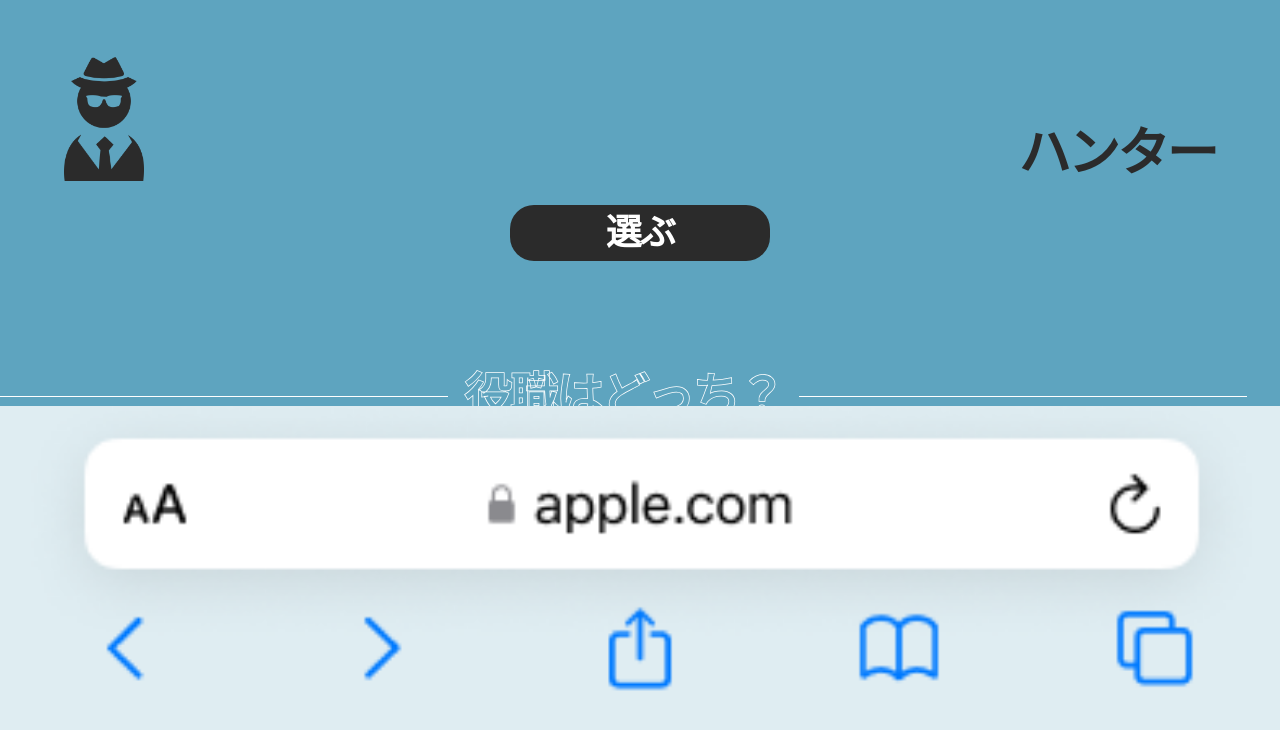
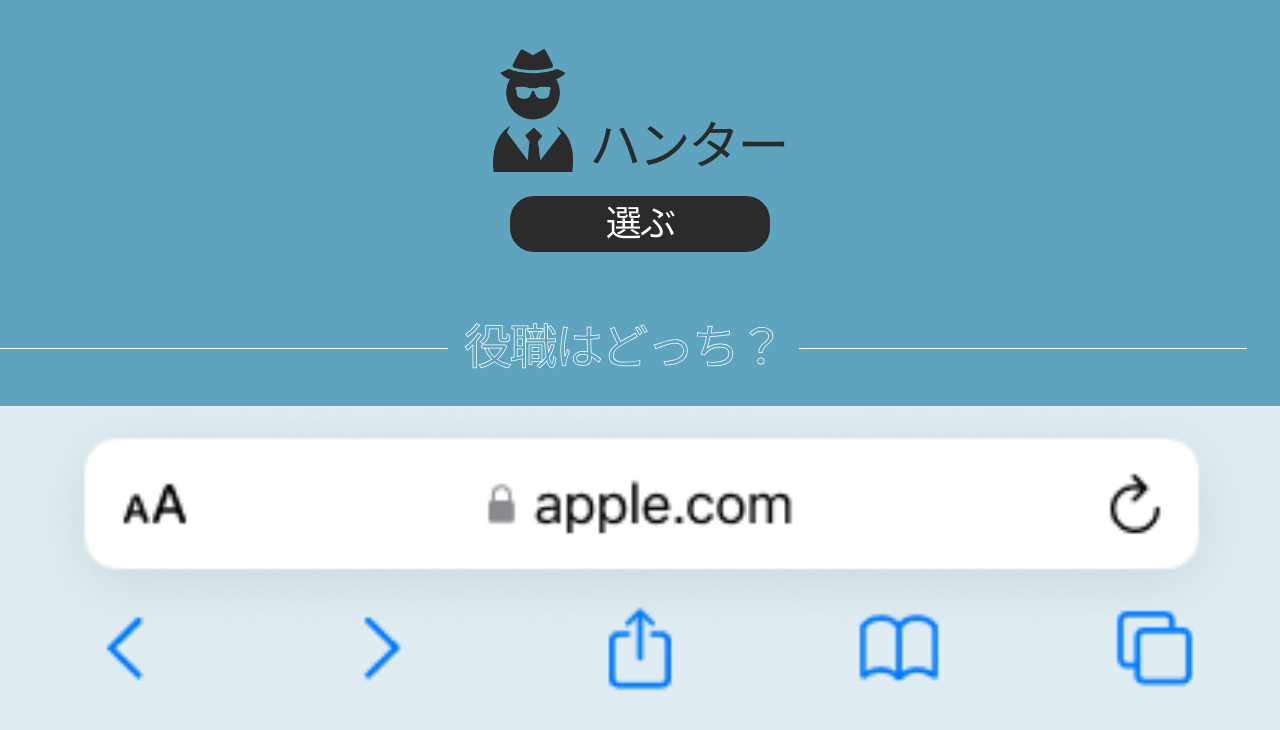
Before and after one commit to syumai6842/pairtag, a Next.js app: page /Entrance in a window 1280 px wide. Shown: the top 730 px of the page. Built offline with nearby package versions, Linux system fonts and the light colour scheme.

Commit message:
good hunter

```diff
--- a/app/Entrance/page.tsx
+++ b/app/Entrance/page.tsx
@@ -6,11 +6,11 @@ export default function Entrance() {
   return (
     <div
       key="entrance"
-      className="min-h-screen flex flex-col items-center justify-center translate-y-[-25vh]"
+      className="min-h-[86vh] flex flex-col items-center justify-center py-12 gap-[9vh]"
       style={{ backgroundColor: 'var(--primary)' }}
     >
-      <span className="font-bold tracking-tighter text-[#2B2B2B] text-[3.25rem] whitespace-nowrap ml-auto mr-16 translate-y-[135px]">ハンター</span>
-      <div className="flex items-center mb-6 self-start ml-16">
+      <div className="flex flex-col items-center">
+        <div className="flex items-end mb-6 justify-center">
           <div className="relative">
             <Image
               src="/img/hunter.png"
@@ -20,14 +20,35 @@ export default function Entrance() {
               priority
             />
           </div>
+          <span className="tracking-tighter text-[#2B2B2B] text-[3.25rem] whitespace-nowrap ml-4 leading-none">ハンター</span>
         </div>
-      <div className="bg-[#2B2B2B] text-white px-24 py-2 mb-48 rounded-3xl">
-        <p className="text-4xl font-bold tracking-tighter">選ぶ</p>
+        <div className="bg-[#2B2B2B] text-white px-24 py-2 rounded-3xl">
+          <p className="text-4xl tracking-tighter">選ぶ</p>
         </div>
-      <div className="flex items-center w-full whitespace-nowrap mt-[-10vh]">
+      </div>
+
+      <div className="flex items-center w-full whitespace-nowrap">
         <div className="h-[1px] bg-white w-[35vw]"></div>
-        <h1 className="text-5xl font-bold tracking-tighter text-transparent [-webkit-text-stroke:0.75px_white] mx-4">役職はどっち？</h1>
+        <h1 className="text-5xl tracking-tighter text-transparent [-webkit-text-stroke:0.75px_white] mx-4">役職はどっち？</h1>
         <div className="h-[1px] bg-white w-[35vw]"></div>
+      </div>
+
+      <div className="flex flex-col items-center">
+        <div className="flex items-end mb-6 justify-center gap-[4vw]">
+          <span className="tracking-tighter text-[#FFFFFF] text-[3.25rem] whitespace-nowrap leading-none">逃走者</span>
+          <div className="relative">
+            <Image
+              src="/img/tousousya.png"
+              alt="Tousousya"
+              width={135}
+              height={135}
+              priority
+            />
+          </div>
+        </div>
+        <div className="bg-[#FFFFFF] text-[#2B2B2B] px-24 py-2 rounded-3xl">
+          <p className="text-4xl tracking-tighter">選ぶ</p>
+        </div>
       </div>
     </div>
   );
--- a/app/globals.css
+++ b/app/globals.css
@@ -16,5 +16,5 @@
 body {
   color: var(--foreground);
   background: var(--primary);
-  font-family: Arial, Helvetica, sans-serif;
+  font-family: "nitalago-ruika", Arial, Helvetica, sans-serif;
 }
--- a/globals.css
+++ /dev/null
@@ -1,6 +0,0 @@
-@font-face {
-  font-family: 'NitaRound';
-  src: url('/fonts/NitaRound.ttf') format('truetype');
-  font-weight: normal;
-  font-style: normal;
-}
--- a/tailwind.config.js
+++ /dev/null
@@ -1,32 +0,0 @@
-/** @type {import('tailwindcss').Config} */
-module.exports = {
-  content: [
-    './pages/**/*.{js,ts,jsx,tsx,mdx}',
-    './components/**/*.{js,ts,jsx,tsx,mdx}',
-    './app/**/*.{js,ts,jsx,tsx,mdx}',
-  ],
-  theme: {
-    extend: {
-      keyframes: {
-        glow: {
-          '0%, 100%': {
-            'text-shadow': '0 0 10px rgb(234 179 8 / 80%)',
-            opacity: '1'
-          },
-          '50%': {
-            'text-shadow': '0 0 20px rgb(234 179 8 / 100%)',
-            opacity: '0.8'
-          },
-        }
-      },
-      animation: {
-        'glow-slow': 'glow 2s ease-in-out infinite',
-        'glow-fast': 'glow 1s ease-in-out infinite',
-      },
-      fontFamily: {
-        nitaRound: ['NitaRound', 'sans-serif'],  // 'NitaRound'は実際のフォント名に合わせてください
-      },
-    }
-  },
-  plugins: [],
-}
--- a/tailwind.config.ts
+++ b/tailwind.config.ts
@@ -15,6 +15,7 @@ const config: Config = {
       fontFamily: {
         'geist-sans': ['var(--font-geist-sans)'],
         'geist-mono': ['var(--font-geist-mono)'],
+        'nitalago': ['"nitalago-ruika"', 'sans-serif'],
       },
     },
   },
```
Also changed, not shown: public/img/tousousya.png (added). Lines whose indentation alone changed are shown as unchanged.
